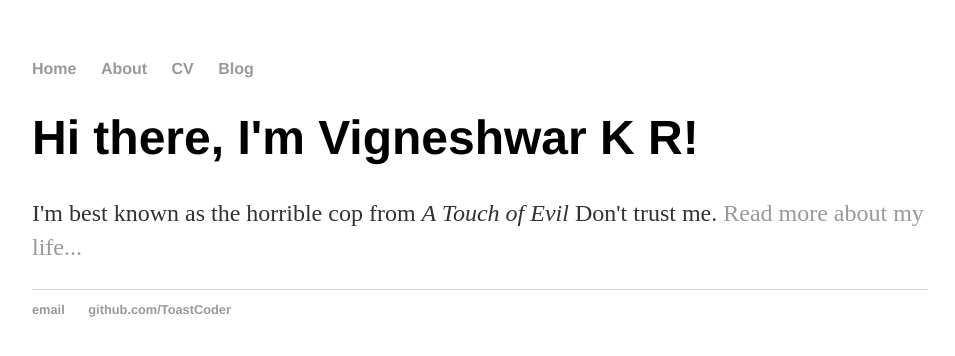
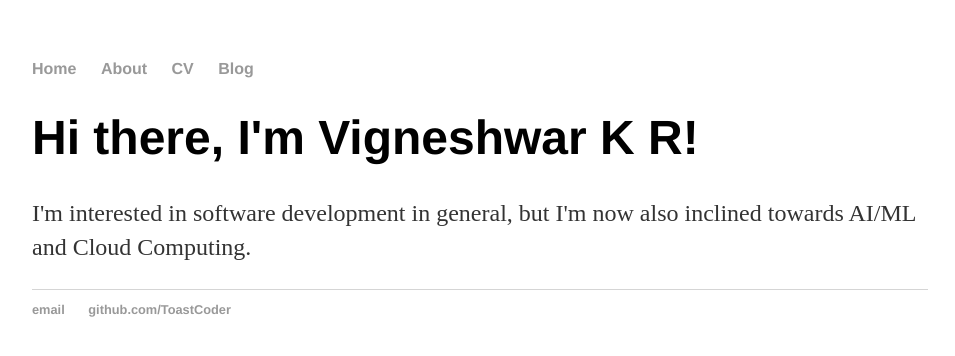
Before and after one commit to ToastCoder/toastcoder.github.io, a Jekyll site: the page built from index.html, in a window 1280 px wide. Shown: the top 356 px of the page, without its empty margins (160-1115 px from the left). Built offline with Jekyll 4.4.1, drawn with Linux system fonts in a browser that asks for light colours.

Commit message:
Update default.html

```diff
--- a/_layouts/default.html
+++ b/_layouts/default.html
@@ -17,7 +17,7 @@
 		<div class="container">
     		<div class="blurb">
         		<h1>Hi there, I'm Vigneshwar K R!</h1>
-				<p>I'm best known as the horrible cop from <em>A Touch of Evil</em> Don't trust me. <a href="/about">Read more about my life...</a></p>
+				<p>I'm interested in software development in general, but I'm now also inclined towards AI/ML and Cloud Computing.</p>
     		</div><!-- /.blurb -->
 		</div><!-- /.container -->
 		<footer>
```
